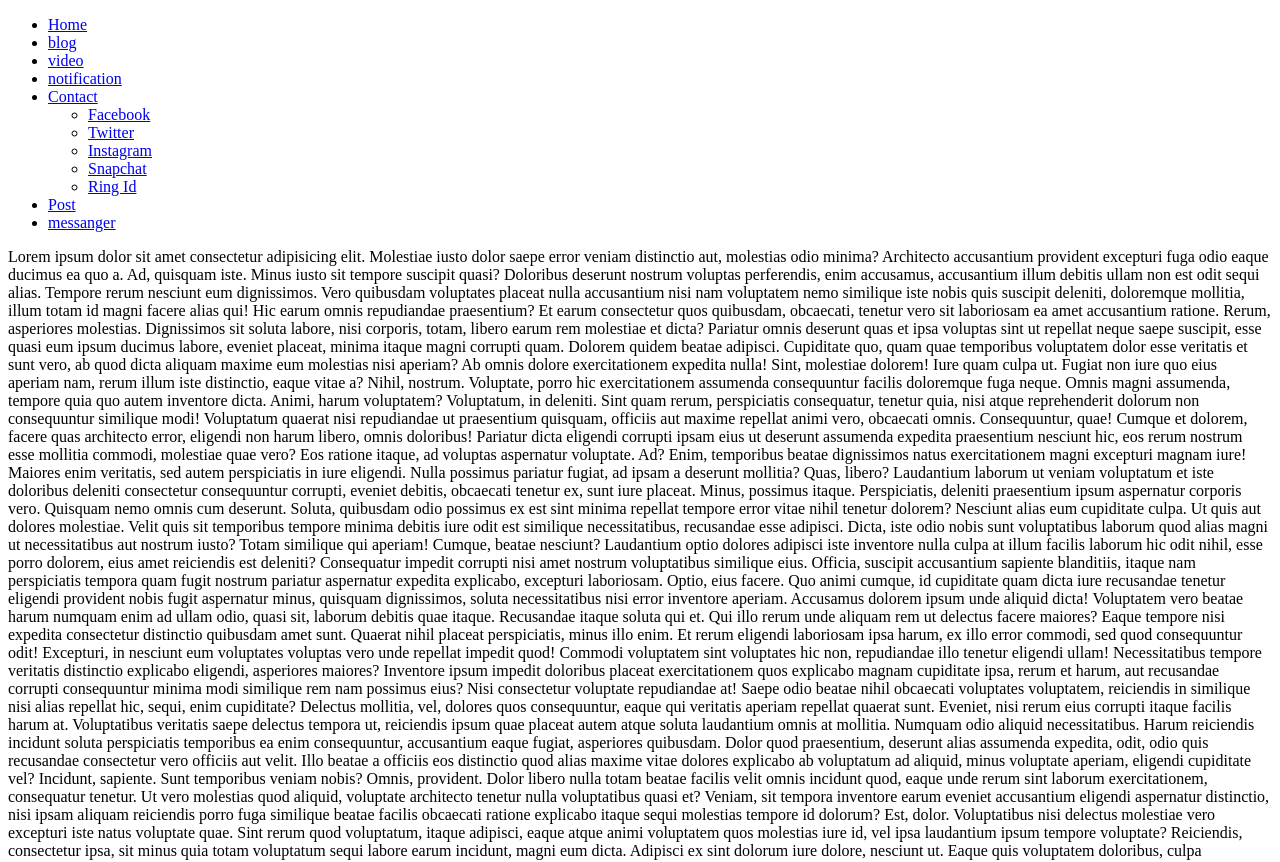
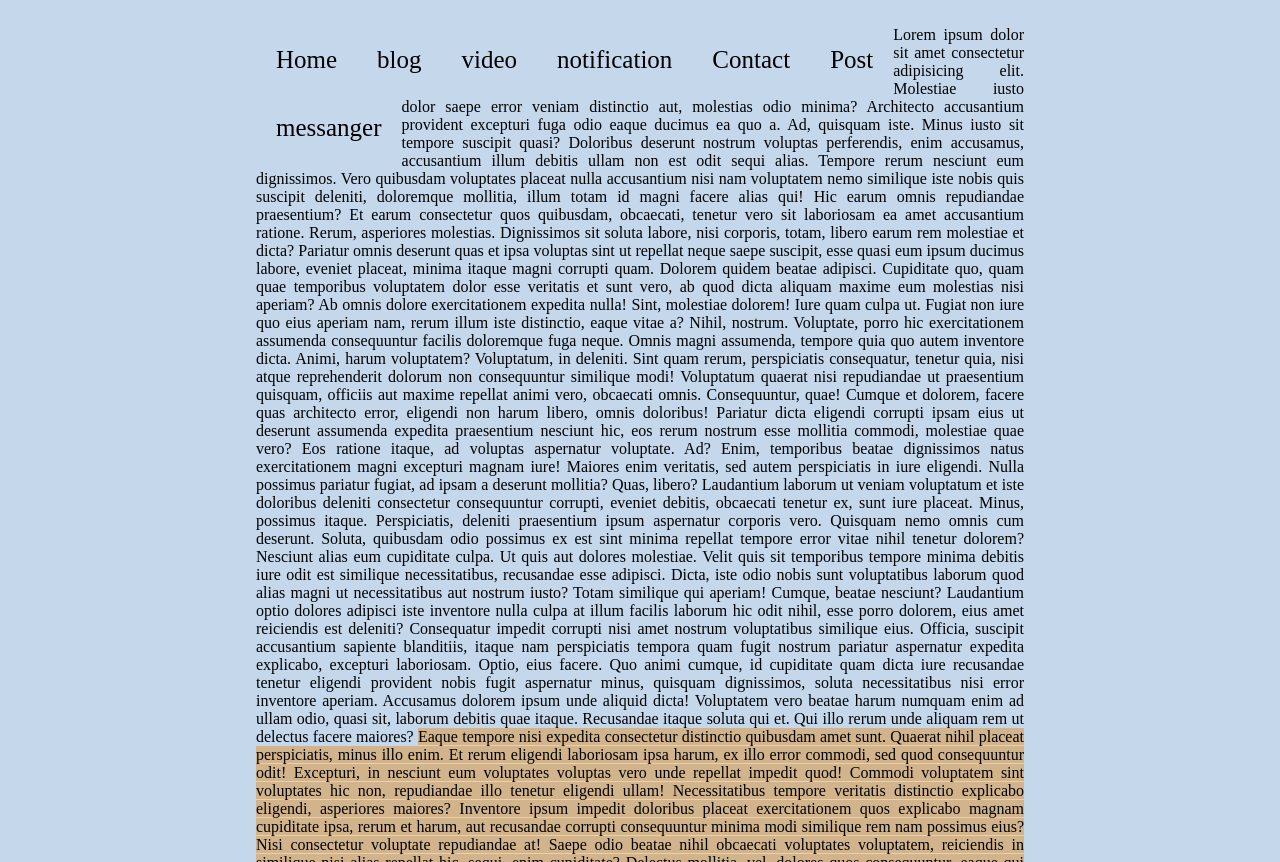
Before and after one commit to PulakBala/HTML-and-CSS-Practice, a plain HTML site: page index.html in a window 1280 px wide. Shown: the top 862 px of the page. Drawn offline with Linux system fonts and the light colour scheme.

Commit message:
cusotmized html css file

```diff
--- a/27.dropdowns.html
+++ b/index.html
@@ -5,7 +5,7 @@
     <meta http-equiv="X-UA-Compatible" content="IE=edge">
     <meta name="viewport" content="width=device-width, initial-scale=1.0">
     <title>Dropdowns</title>
-    <link rel="stylesheet" href="../CSS/27.css">
+    <link rel="stylesheet" href="./style/27.css">
 </head>
 <body>
    <header>
--- /dev/null
+++ b/style/27.css
@@ -0,0 +1,64 @@
+
+body {
+    margin: 2% 20%;
+    background-color: rgb(196, 215, 235);
+}
+
+.dropdowns{
+    margin: 0;
+    padding: 0;
+    background:black;
+}
+
+ul li a {
+
+    text-decoration: none;
+    color: black;
+    font-weight: 500;
+    font-size: 25px;
+}
+
+.dropdowns li {
+    color: red;
+    float: left;
+    padding: 20px;
+    display: block;
+
+}
+.dropdowns li a:hover{
+    color: black;
+}
+
+.social-media {
+    position: relative;
+}
+
+.dropdown {
+    margin: 0;
+    padding: 0;
+    position: absolute;
+    left: -10px;
+    width: 150px;
+    display: none;
+    background-color: mediumseagreen;
+}
+
+.dropdown li {
+    width: 73%;
+}
+
+.dropdown li:hover {
+
+background-color: silver;
+}
+.social-media:hover .dropdown{
+    display: block;
+}
+
+p {
+    text-align: justify;
+}
+
+span {
+    background-color: tan;
+}
```
